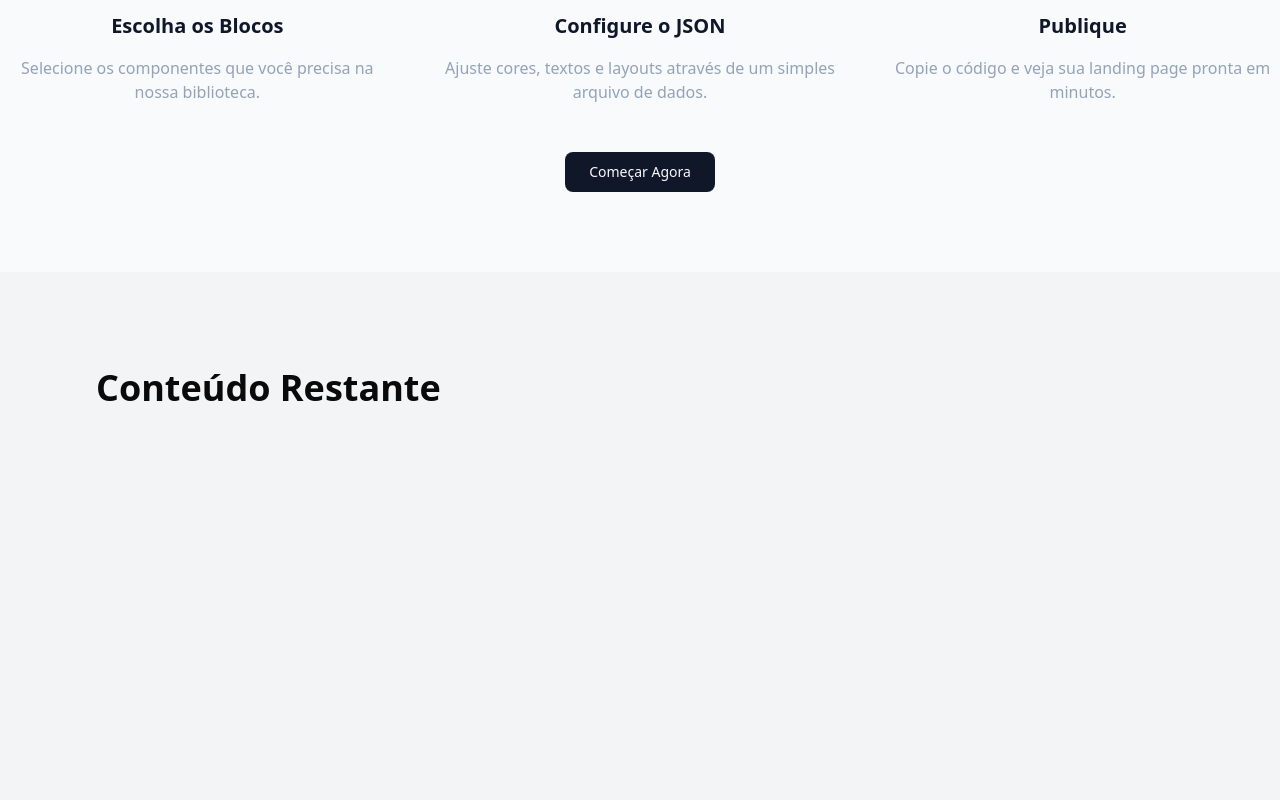
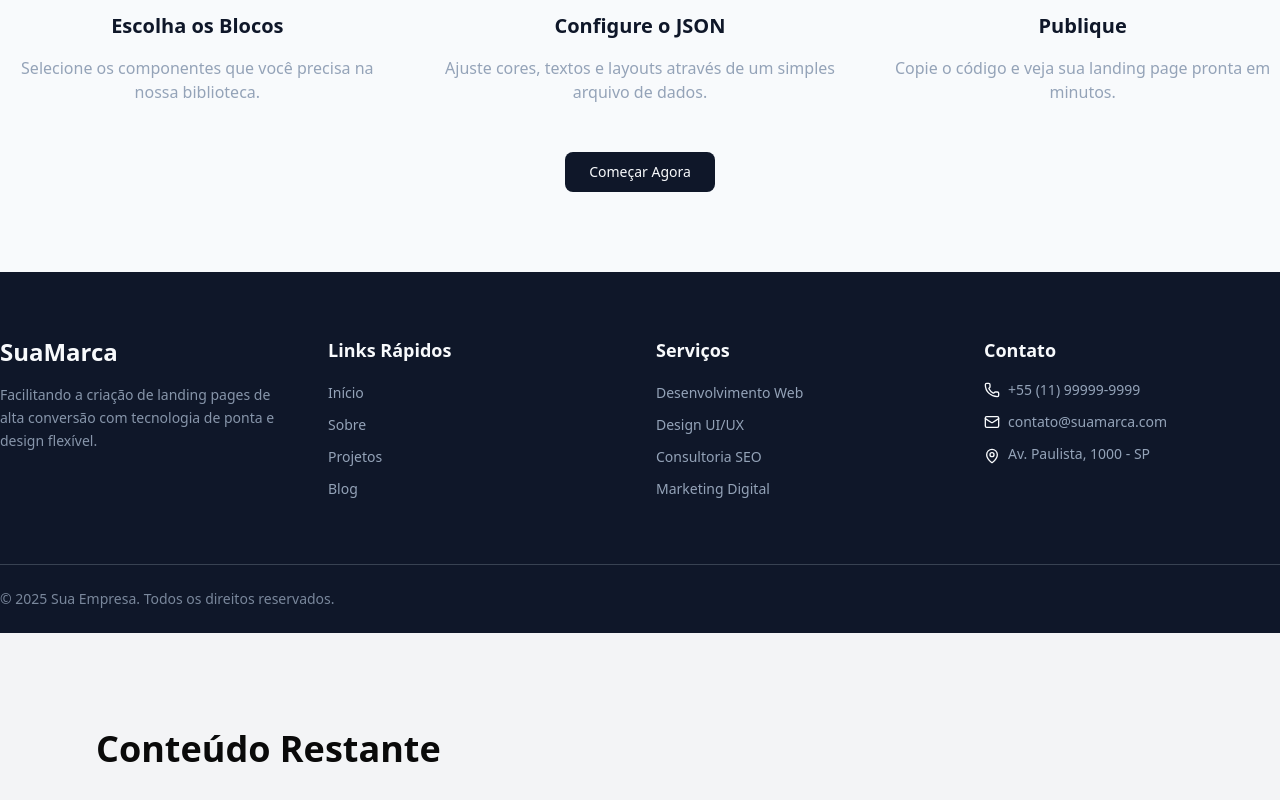
Before and after one commit to juangtddev/biblioteca-componentes, a Next.js app: page / in a window 1280 px wide. Shown: the part 2655-3455 px from the top of the page. Built offline with nearby package versions, Linux system fonts and the light colour scheme.

Commit message:
feat(Footer): Atualização do page.tsx com esse novo componente

```diff
--- a/app/page.tsx
+++ b/app/page.tsx
@@ -6,7 +6,6 @@ import { Hero } from '@/components/blocks/Hero';
 import { heroSchema } from '@/components/blocks/Hero/hero.schema';
 import heroData from '@/components/blocks/Hero/data.example.json';
 
-// 1. Importar o Features
 import { Features } from '@/components/blocks/Features';
 import { featuresSchema } from '@/components/blocks/Features/features.schema';
 import featuresData from '@/components/blocks/Features/data.example.json';
@@ -19,6 +18,10 @@ import { HowItWorks } from '@/components/blocks/HowItWorks';
 import { howItWorksSchema } from '@/components/blocks/HowItWorks/how-it-works.schema';
 import howItWorksData from '@/components/blocks/HowItWorks/data.example.json';
 
+import { Footer } from '@/components/blocks/Footer';
+import { footerSchema } from '@/components/blocks/Footer/footer.schema';
+import footerData from '@/components/blocks/Footer/data.example.json';
+
 export default function Home() {
   // 2. Validar os dados
   const validatedHeaderData = headerSchema.parse(headerData);
@@ -26,6 +29,7 @@ export default function Home() {
   const validatedFeaturesData = featuresSchema.parse(featuresData);
   const validatedPricingData = pricingSchema.parse(pricingData);
   const validatedHowItWorksData = howItWorksSchema.parse(howItWorksData);
+  const validatedFooterData = footerSchema.parse(footerData);
 
   return (
     <main>
@@ -34,6 +38,7 @@ export default function Home() {
       <Features data={validatedFeaturesData} />
       <Pricing data={validatedPricingData} />
       <HowItWorks data={validatedHowItWorksData} />
+      <Footer data={validatedFooterData} />
 
       {/* Placeholder */}
       <div className="h-screen bg-gray-100 p-24">
```
